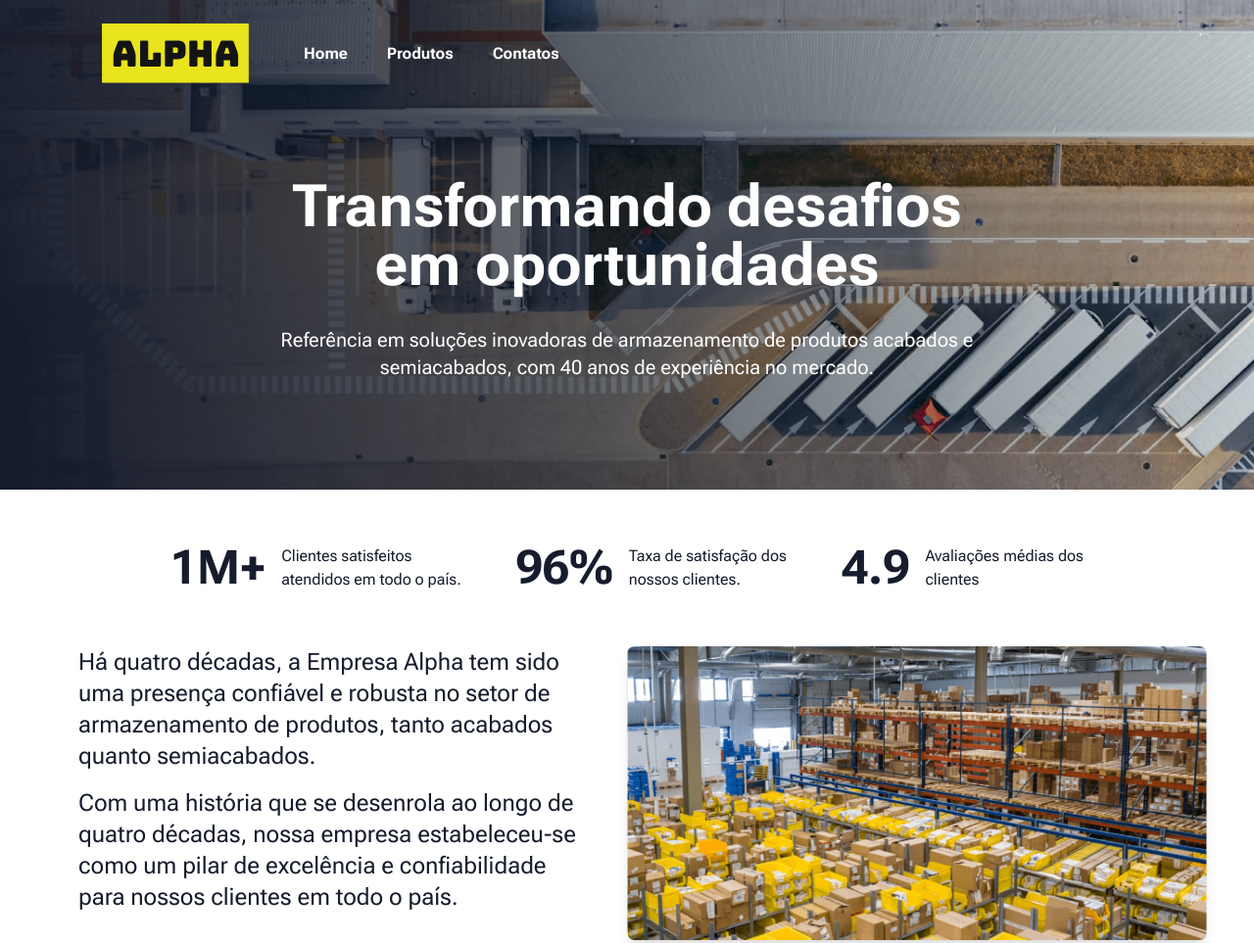
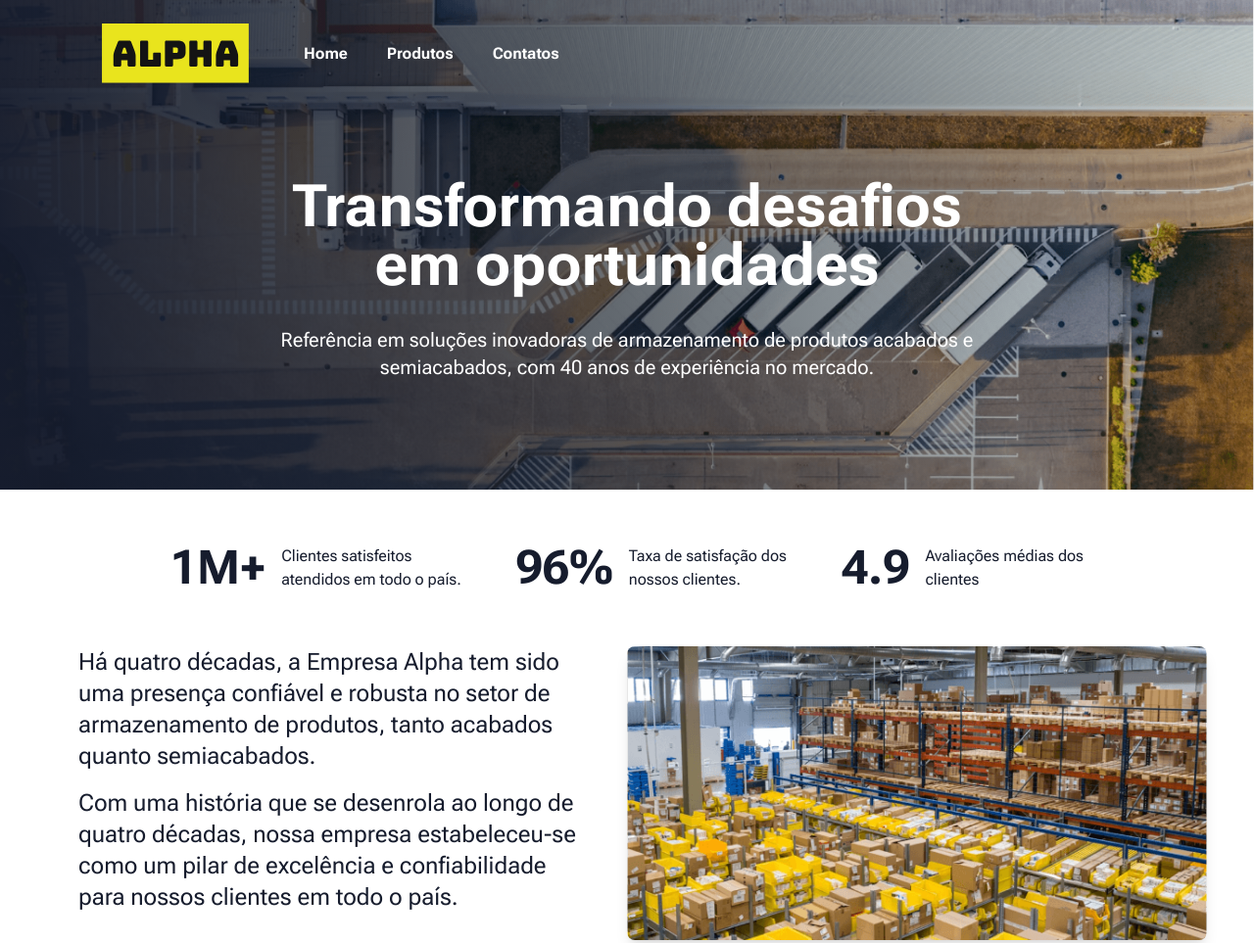
Before and after one commit to ejunior01/Alpha, a website: page index.html in a window 1280 px wide. Shown: the top 963 px of the page at 98% size. Drawn offline with nearby package versions, Linux system fonts and the light colour scheme; files that its build step writes are made by us from their sources.

Commit message:
ajuste bg hero

```diff
--- a/index.html
+++ b/index.html
@@ -16,7 +16,7 @@
 <body>
   <div class="h-screen w-full flex flex-col gap-14  text-sambucus">
     <div class="relative min-h-[500px] px-12">
-      <div class="absolute bg-hero-pattern h-full top-0 right-0 w-full -z-50">
+      <div class="absolute bg-hero-pattern bg-cover	 bg-no-repeat h-full top-0 right-0 w-full -z-50">
       </div>
       <div class="container mx-auto flex flex-col gap-14  px-14">
         <header class="mt-6 mx-auto flex gap-14 items-center w-full">
```
